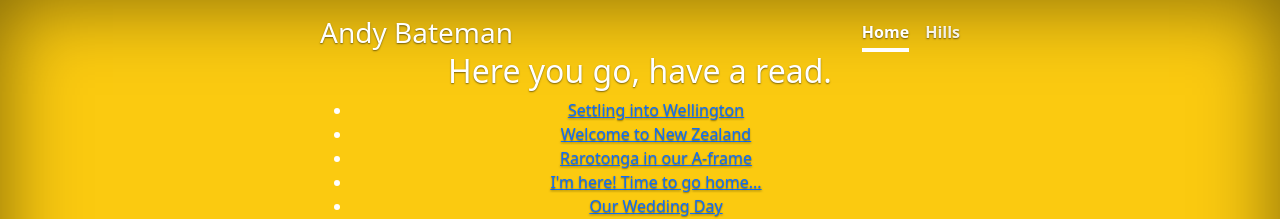
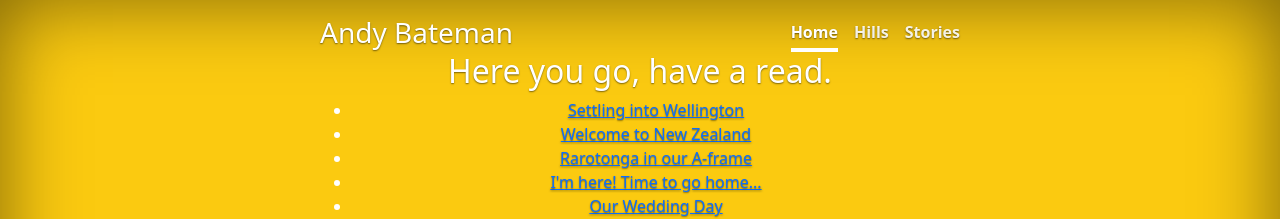
Before and after one commit to andybateman/andybateman.github.io, a Jekyll site: the page built from posts.html, in a window 1280 px wide. Shown: the top 219 px of the page. Built offline with Jekyll 4.4.1, drawn with Linux system fonts in a browser that asks for light colours.

Commit message:
Added Stories

```diff
--- a/_layouts/default.html
+++ b/_layouts/default.html
@@ -45,7 +45,8 @@
         <h3 class="float-md-start mb-0">Andy Bateman</h3>
         <nav class="nav nav-masthead justify-content-center float-md-end">
           <a class="nav-link active" aria-current="page" href="/">Home</a>
-          <a class="nav-link" href="wellingtonhills">Hills</a>
+          <a class="nav-link" href="/wellingtonhills">Hills</a>
+          <a class="nav-link" href="/posts">Stories</a>
         </nav>
       </div>
     </header>
```
